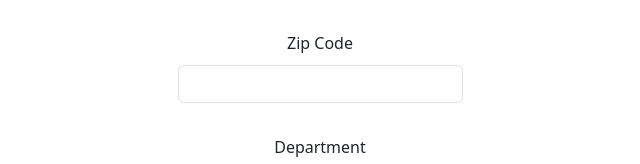
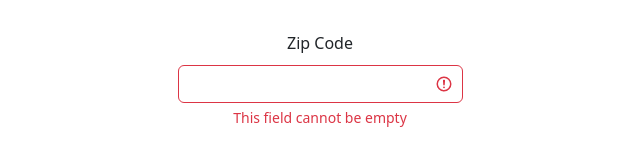
Before and after one commit to nitatemic/alexandre_de-Lemeny-Makedone_14_052023, a React (Vite) app: page / in a window 1280 px wide. Both pictures are taken after typing "Sample", "Sample", "2020-01-15", "2020-01-15", "Sample", "Sample" into the empty fields and a click on the button "Save". Shown: the part 922-1086 px from the top of the page, without its empty margins (320-960 px from the left). Built offline with nearby package versions, Linux system fonts and the light colour scheme.

Commit message:
Now check for empty inputs

```diff
--- a/src/components/EmployeesList.jsx
+++ b/src/components/EmployeesList.jsx
@@ -1,4 +1,4 @@
-import React, { useEffect, useState } from 'react';
+import React, { useState } from 'react';
 import { Link } from 'react-router-dom';
 import { useSelector } from 'react-redux';
 
--- a/src/components/Form.jsx
+++ b/src/components/Form.jsx
@@ -18,7 +18,7 @@ export default function Form() {
   useEffect(() => {
     const stateSelect = document.getElementById('state');
 
-    states.forEach(function (state) {
+    states.forEach((state) => {
       const option = document.createElement('option');
       option.value = state.abbreviation;
       option.text = state.name;
@@ -50,6 +50,25 @@ export default function Form() {
     const city = document.getElementById('city');
     const state = document.getElementById('state');
     const zipCode = document.getElementById('zip-code');
+
+    /* Check every field is filled */
+    if (!firstName.value || !lastName.value || !dateOfBirth.value || !startDate.value || !department.value || !street.value || !city.value || !state.value || !zipCode.value) {
+      firstName.classList[firstName.value ? 'remove' : 'add']('is-invalid');
+
+      lastName.classList[lastName.value ? 'remove' : 'add']('is-invalid');
+
+      dateOfBirth.classList[dateOfBirth.value ? 'remove' : 'add']('is-invalid');
+
+      startDate.classList[startDate.value ? 'remove' : 'add']('is-invalid');
+
+      street.classList[street.value ? 'remove' : 'add']('is-invalid');
+
+      city.classList[city.value ? 'remove' : 'add']('is-invalid');
+
+      zipCode.classList[zipCode.value ? 'remove' : 'add']('is-invalid');
+
+      return;
+    }
 
     const employee = {
       firstName: firstName.value,
@@ -311,44 +330,51 @@ export default function Form() {
       <form action="#" className="" id="create-employee">
         <div className="mb-3">
           <label htmlFor="first-name" className="form-label">First Name</label>
-          <input type="text" id="first-name" className="form-control"/>
+          <input type="text" id="first-name" className="form-control" />
+          <div className="invalid-feedback">This field cannot be empty</div>
         </div>
 
         <div className="mb-3">
           <label htmlFor="last-name" className="form-label">Last Name</label>
-          <input type="text" id="last-name" className="form-control"/>
+          <input type="text" id="last-name" className="form-control" />
+          <div className="invalid-feedback">This field cannot be empty</div>
         </div>
 
         <div className="mb-3">
           <label htmlFor="date-of-birth">Date of Birth</label>
-          <input id="date-of-birth" className="form-control" type="date"/>
+          <input id="date-of-birth" className="form-control" type="date" />
+          <div className="invalid-feedback">This field cannot be empty</div>
         </div>
 
         <div className="mb-3">
           <label htmlFor="start-date">Start Date</label>
-          <input id="start-date" className="form-control" type="date"/>
+          <input id="start-date" className="form-control" type="date" />
+          <div className="invalid-feedback">This field cannot be empty</div>
         </div>
 
         <fieldset className="address form-group">
           <legend>Address</legend>
           <div className="mb-3">
             <label htmlFor="street">Street</label>
-            <input id="street" className="form-control" type="text"/>
+            <input id="street" className="form-control" type="text" />
+            <div className="invalid-feedback">This field cannot be empty</div>
           </div>
 
           <div className="mb-3">
             <label htmlFor="city">City</label>
-            <input id="city" className="form-control" type="text"/>
+            <input id="city" className="form-control" type="text" />
+            <div className="invalid-feedback">This field cannot be empty</div>
           </div>
 
           <div className="mb-3">
             <label htmlFor="state">State</label>
-            <select name="state" className="form-select" id="state"/>
+            <select name="state" className="form-select" id="state" />
           </div>
 
           <div className="mb-3">
             <label htmlFor="zip-code">Zip Code</label>
-            <input id="zip-code" className="form-control" pattern="[0-9]{5}" type="text"/>
+            <input id="zip-code" className="form-control" pattern="[0-9]{5}" type="text" />
+            <div className="invalid-feedback">This field cannot be empty</div>
           </div>
         </fieldset>
 
```
